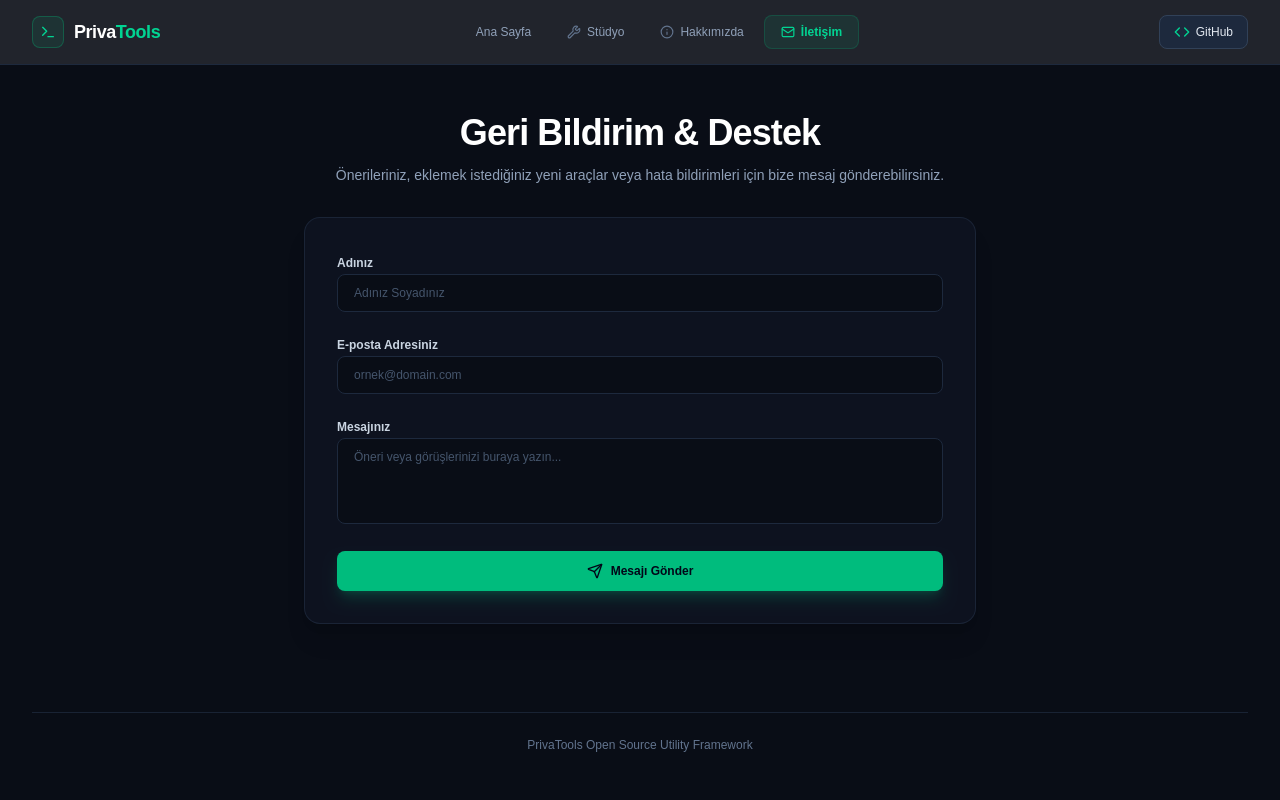
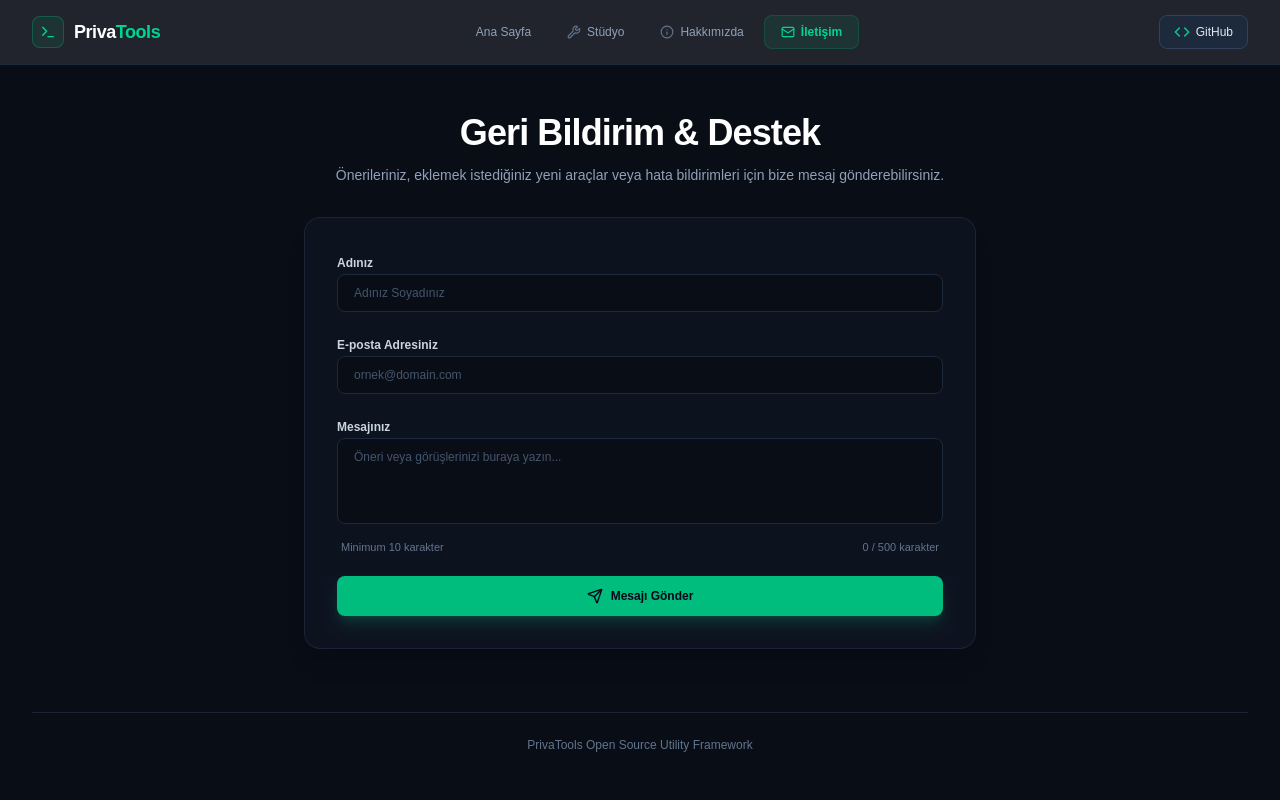
Before and after one commit to MuhammedEdev/privatools, a Next.js app: page /contact in a window 1280 px wide. Shown: the top 800 px of the page. Built offline with nearby package versions, Linux system fonts and the light colour scheme.

Commit message:
feat(contact): add live character counter state for message input field

```diff
--- a/src/app/contact/page.tsx
+++ b/src/app/contact/page.tsx
@@ -7,6 +7,7 @@ import { Send, CheckCircle, Loader2 } from "lucide-react";
 export default function ContactPage() {
   const [submitted, setSubmitted] = useState(false);
   const [loading, setLoading] = useState(false);
+  const [message, setMessage] = useState("");
 
   const handleSubmit = (e: React.FormEvent) => {
     e.preventDefault();
@@ -14,6 +15,7 @@ export default function ContactPage() {
     setTimeout(() => {
       setLoading(false);
       setSubmitted(true);
+      setMessage("");
     }, 800);
   };
 
@@ -21,7 +23,7 @@ export default function ContactPage() {
     <div className="min-h-[calc(100vh-4rem)] bg-[#090D16] text-slate-100 flex flex-col justify-between py-12 px-4 sm:px-6 lg:px-8">
       <div className="max-w-2xl mx-auto space-y-8 w-full">
 
-        {/* Başlık (Rozet Kaldırıldı) */}
+        {/* Başlık */}
         <div className="text-center space-y-3">
           <h1 className="text-3xl sm:text-4xl font-extrabold text-white tracking-tight">
             Geri Bildirim & Destek
@@ -76,9 +78,16 @@ export default function ContactPage() {
                 <textarea
                   required
                   rows={4}
+                  value={message}
+                  onChange={(e) => setMessage(e.target.value)}
+                  maxLength={500}
                   placeholder="Öneri veya görüşlerinizi buraya yazın..."
                   className="w-full bg-[#090D16] border border-slate-800 rounded-lg px-4 py-2.5 text-xs text-white placeholder-slate-600 focus:outline-none focus:border-emerald-500 transition resize-none"
                 />
+                <div className="flex items-center justify-between text-[11px] text-slate-500 px-1 pt-0.5">
+                  <span>Minimum 10 karakter</span>
+                  <span>{message.length} / 500 karakter</span>
+                </div>
               </div>
 
               <button
```
